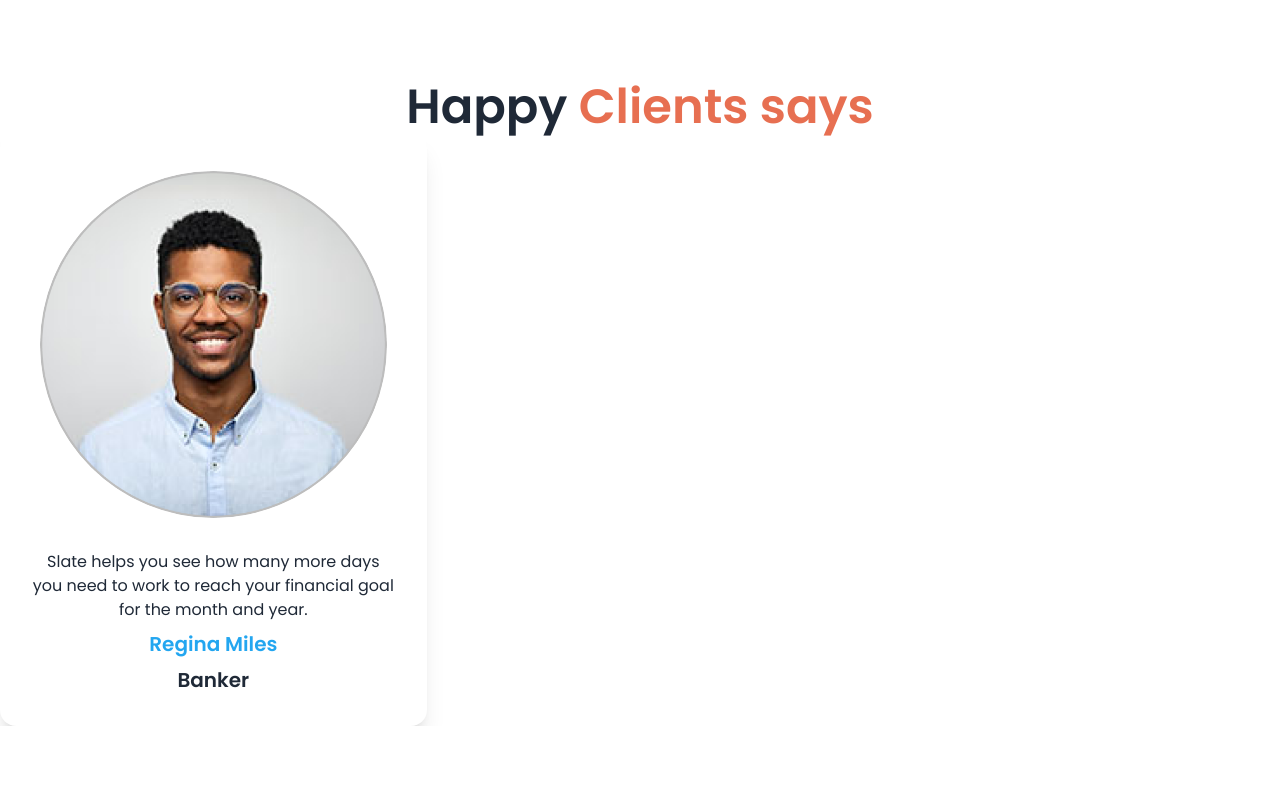
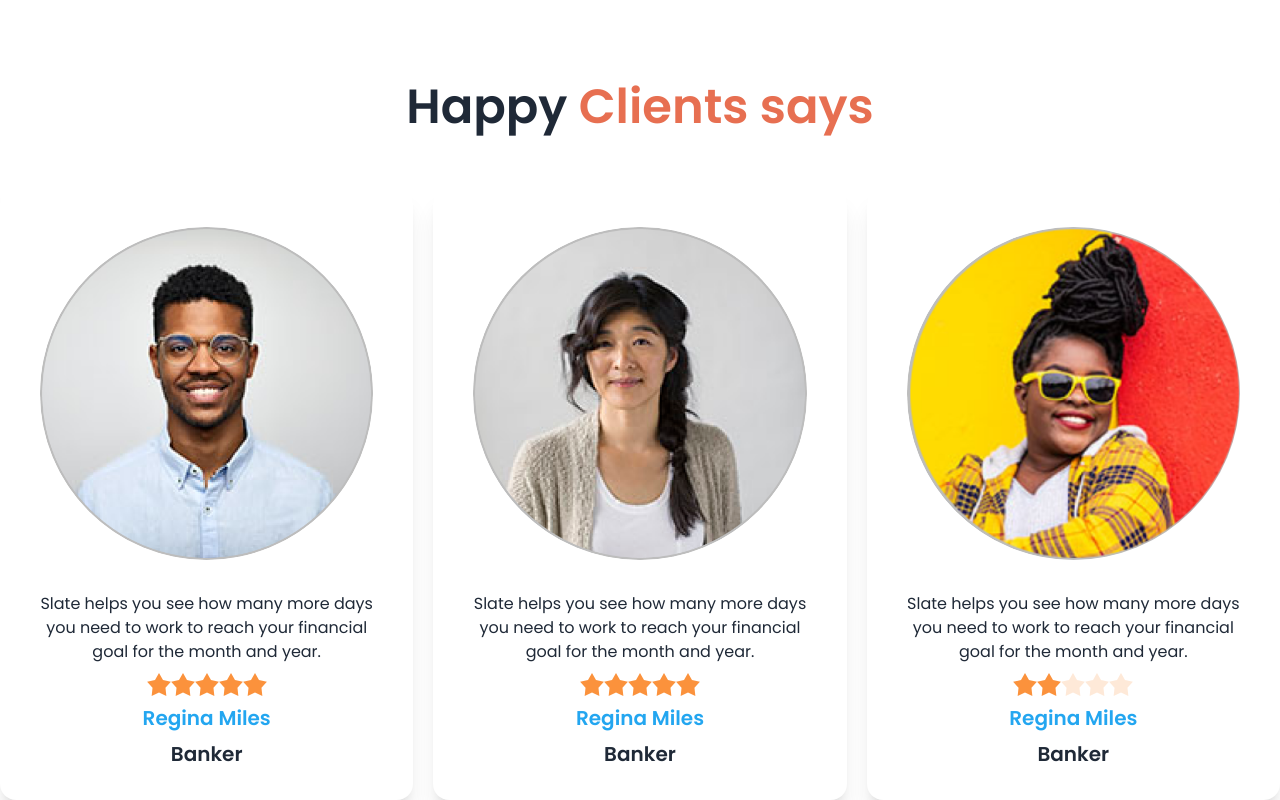
Before and after one commit to rifat3790/bike-zone, a plain HTML site: page index.html in a window 1280 px wide. Shown: the part 1914-2714 px from the top of the page. Before the commit the page ends 2640 px from the top, so only its background shows below. Drawn offline with nearby package versions, Linux system fonts and the light colour scheme.

Commit message:
added happy client section

```diff
--- a/index.html
+++ b/index.html
@@ -164,7 +164,7 @@
             <h1 class="text-2xl md:text-3xl lg:text-5xl font-semibold text-center">Happy <span class="text-[#E76F51]">Clients says</span></h1>
 
             <!-- card start -->
-             <div class="grid grid-cols-1 md:grid-cols-2 lg:grid-cols-3">
+             <div class="grid gap-5 grid-cols-1 md:grid-cols-2 lg:grid-cols-3 mt-8 md:mt-12 lg:mt-14">
                 <!-- 1st card -->
                 <div class="card bg-base-100 shadow-xl">
                     <figure class="px-10 pt-10">
@@ -179,6 +179,77 @@
                         many more days you need
                         to work to reach your financial
                         goal for the month and year.</p>
+                        <div class="rating rating-md">
+                            <input type="radio" name="rating-7" class="mask mask-star-2 bg-orange-400" />
+                            <input
+                              type="radio"
+                              name="rating-7"
+                              class="mask mask-star-2 bg-orange-400"
+                              checked="checked" />
+                            <input type="radio" name="rating-7" class="mask mask-star-2 bg-orange-400" />
+                            <input type="radio" name="rating-7" class="mask mask-star-2 bg-orange-400" />
+                            <input type="radio" name="rating-7" class="mask mask-star-2 bg-orange-400" />
+                          </div>
+                        <h2 class="card-title text-[#23A6F0]">Regina Miles</h2>
+                        <h2 class="card-title">Banker</h2>
+                    </div>
+                  </div>
+
+                  <!-- 2nd card  -->
+                  <div class="card bg-base-100 shadow-xl">
+                    <figure class="px-10 pt-10">
+                      <img
+                        src="images/others/user-2.png"
+                        alt="Shoes"
+                        class="rounded-full" />
+                    </figure>
+                    <div class="card-body items-center text-center">
+
+                      <p>Slate helps you see how
+                        many more days you need
+                        to work to reach your financial
+                        goal for the month and year.</p>
+                        <div class="rating rating-md">
+                            <input type="radio" name="rating-7" class="mask mask-star-2 bg-orange-400" />
+                            <input
+                              type="radio"
+                              name="rating-7"
+                              class="mask mask-star-2 bg-orange-400"
+                              checked="checked" />
+                            <input type="radio" name="rating-7" class="mask mask-star-2 bg-orange-400" />
+                            <input type="radio" name="rating-7" class="mask mask-star-2 bg-orange-400" />
+                            <input type="radio" name="rating-7" class="mask mask-star-2 bg-orange-400" />
+                          </div>
+                        <h2 class="card-title text-[#23A6F0]">Regina Miles</h2>
+                        <h2 class="card-title">Banker</h2>
+                    </div>
+                  </div>
+
+                  <!-- 3rd card -->
+                  <div class="card bg-base-100 shadow-xl">
+                    <figure class="px-10 pt-10">
+                      <img
+                        src="images/others/user-3.png"
+                        alt="Shoes"
+                        class="rounded-full" />
+                    </figure>
+                    <div class="card-body items-center text-center">
+
+                      <p>Slate helps you see how
+                        many more days you need
+                        to work to reach your financial
+                        goal for the month and year.</p>
+                        <div class="rating rating-md">
+                            <input type="radio" name="rating-7" class="mask mask-star-2 bg-orange-400" />
+                            <input
+                              type="radio"
+                              name="rating-7"
+                              class="mask mask-star-2 bg-orange-400"
+                              checked="checked" />
+                            <input type="radio" name="rating-7" class="mask mask-star-2 bg-orange-400" />
+                            <input type="radio" name="rating-7" class="mask mask-star-2 bg-orange-400" />
+                            <input type="radio" name="rating-7" class="mask mask-star-2 bg-orange-400" />
+                          </div>
                         <h2 class="card-title text-[#23A6F0]">Regina Miles</h2>
                         <h2 class="card-title">Banker</h2>
                     </div>
```
